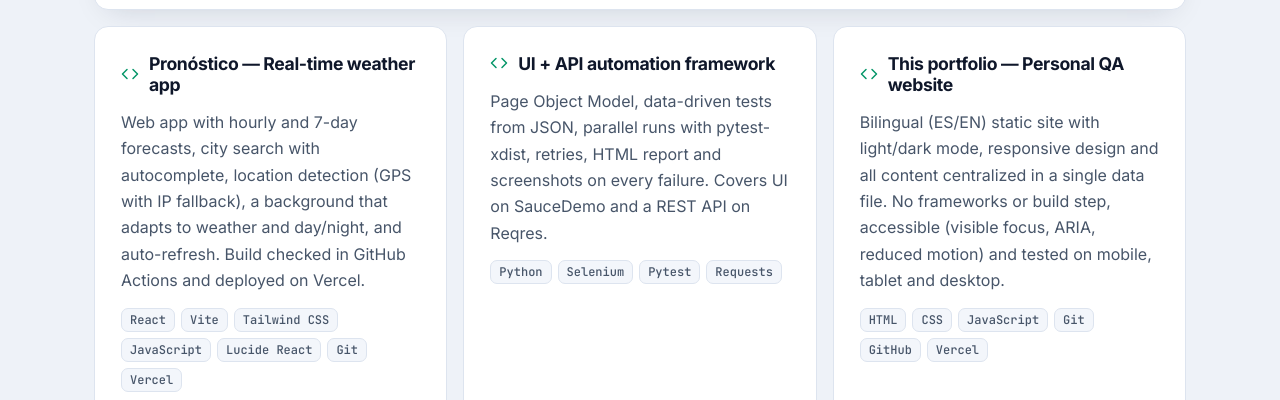
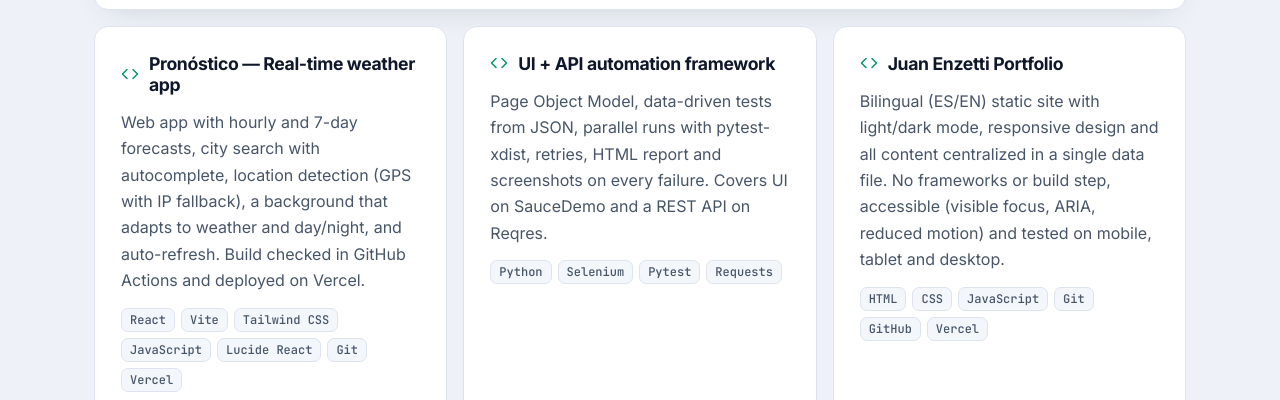
Before and after one commit to JuanEnzetti/Juan-Enzetti-portfolio, a plain HTML site: page index.html in a window 1280 px wide. Shown: the part 5502-5902 px from the top of the page. Drawn offline with Linux system fonts and the light colour scheme.

Commit message:
fix: tarjeta "Juan Enzetti Portfolio" y ancla de inicio
- Renombra la tarjeta del portafolio a "Juan Enzetti Portfolio" (ES/EN).
- "Ver demo" de esa tarjeta lleva al inicio de la misma página.
- Mueve el ancla #top a un elemento al principio del documento: en el
  header fijo no desplazaba la página (afectaba al logo y a "Volver arriba").

Co-Authored-By: Claude Opus 5.5 <noreply@anthropic.com>

```diff
--- a/index.html
+++ b/index.html
@@ -34,10 +34,12 @@
   <link rel="stylesheet" href="css/styles.css" />
 </head>
 <body>
+  <!-- Ancla del inicio: usada por el logo, "Volver arriba" y la demo del portafolio -->
+  <div id="top" aria-hidden="true"></div>
   <a class="skip-link" href="#main" data-i18n="ui.skip">Saltar al contenido</a>
 
   <!-- ===================== HEADER / NAV ===================== -->
-  <header class="site-header" id="top">
+  <header class="site-header">
     <div class="container header-inner">
       <a class="brand" href="#top" aria-label="Juan Cruz Enzetti — inicio">
         <span class="brand-mark" aria-hidden="true">JE</span>
--- a/js/content.js
+++ b/js/content.js
@@ -265,9 +265,9 @@ const CONTENT = {
           text: "Page Object Model, tests data-driven desde JSON, ejecución en paralelo con pytest-xdist, reintentos, reporte HTML y capturas en cada fallo. Cubre UI en SauceDemo y API REST en Reqres.",
         },
         {
-          title: "Este portafolio — Sitio personal de QA",
+          title: "Juan Enzetti Portfolio",
           repo: "https://github.com/JuanEnzetti/Juan-Enzetti-portfolio",
-          demo: "https://juan-enzetti-portfolio.vercel.app",
+          demo: "#top", // enlace interno: lleva al inicio de esta misma página
           stack: ["HTML", "CSS", "JavaScript", "Git", "GitHub", "Vercel"],
           text: "Sitio estático bilingüe (ES/EN) con modo claro/oscuro, diseño responsive y todo el contenido centralizado en un único archivo de datos. Sin frameworks ni build, accesible (foco visible, ARIA, movimiento reducido) y probado en mobile, tablet y desktop.",
         },
@@ -583,9 +583,9 @@ const CONTENT = {
           text: "Page Object Model, data-driven tests from JSON, parallel runs with pytest-xdist, retries, HTML report and screenshots on every failure. Covers UI on SauceDemo and a REST API on Reqres.",
         },
         {
-          title: "This portfolio — Personal QA website",
+          title: "Juan Enzetti Portfolio",
           repo: "https://github.com/JuanEnzetti/Juan-Enzetti-portfolio",
-          demo: "https://juan-enzetti-portfolio.vercel.app",
+          demo: "#top", // enlace interno: lleva al inicio de esta misma página
           stack: ["HTML", "CSS", "JavaScript", "Git", "GitHub", "Vercel"],
           text: "Bilingual (ES/EN) static site with light/dark mode, responsive design and all content centralized in a single data file. No frameworks or build step, accessible (visible focus, ARIA, reduced motion) and tested on mobile, tablet and desktop.",
         },
--- a/js/main.js
+++ b/js/main.js
@@ -238,7 +238,11 @@
               <p>${r.text}</p>
               ${chips(r.stack, "chips-sm")}
               <div class="repo-links">
-                ${r.demo ? `<a class="text-link" href="${r.demo}" target="_blank" rel="noopener">${icon("globe")} ${t.ui.viewDemo} ${icon("external", "icon-sm")}</a>` : ""}
+                ${r.demo
+                  ? r.demo.startsWith("#")
+                    ? `<a class="text-link" href="${r.demo}">${icon("globe")} ${t.ui.viewDemo} ${icon("arrowUp", "icon-sm")}</a>` // demo interna: misma pestaña
+                    : `<a class="text-link" href="${r.demo}" target="_blank" rel="noopener">${icon("globe")} ${t.ui.viewDemo} ${icon("external", "icon-sm")}</a>`
+                  : ""}
                 <a class="text-link" href="${r.repo}" target="_blank" rel="noopener">${icon("github")} ${t.ui.viewRepo} ${icon("external", "icon-sm")}</a>
               </div>
             </article>`
```
